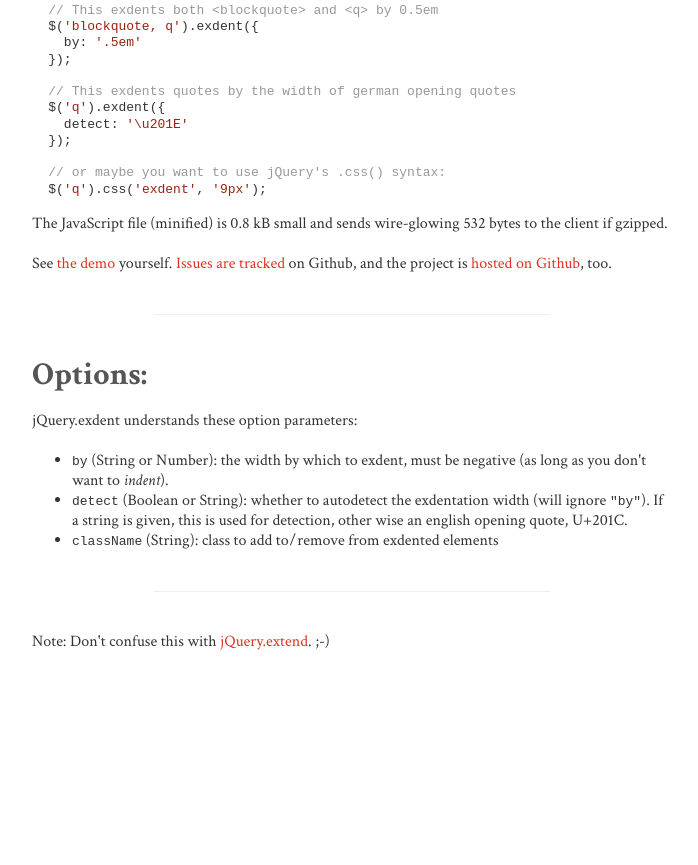
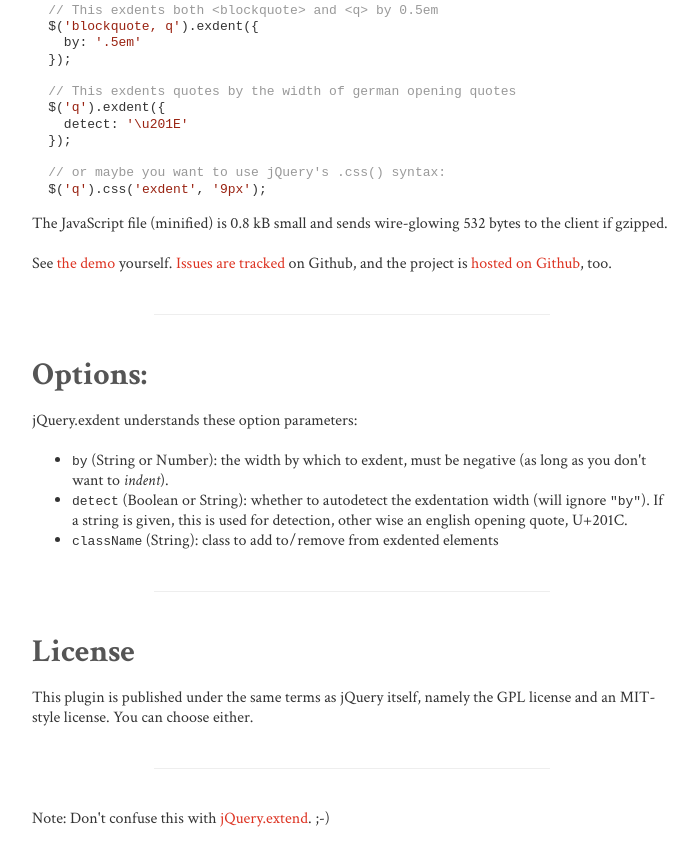
Before and after one commit to Boldewyn/jQuery.exdent, a plain HTML site: page index.html in a window 1280 px wide. Shown: the part 625-1490 px from the top of the page, without its empty margins (288-986 px from the left). Before the commit the page ends 1325 px from the top, so only its background shows below. Drawn offline with Linux system fonts and the light colour scheme.

Commit message:
ad license statement

```diff
--- a/index.html
+++ b/index.html
@@ -62,6 +62,10 @@ $(<b>'q'</b>).css(<b>'exdent'</b>, <b>'9px'</b>);</pre>
         <li><code>className</code> (String): class to add to / remove from exdented elements</li>
       </ul>
       <hr/>
+      <h2>License</h2>
+      <p>This plugin is published under the same terms as jQuery itself, namely
+      the GPL license and an MIT-style license. You can choose either.</p>
+      <hr/>
       <p>Note: Don't confuse this with <a href="http://api.jquery.com/jquery.extend">jQuery.extend</a>. ;-)</p>
     </article>
   </body>
```
